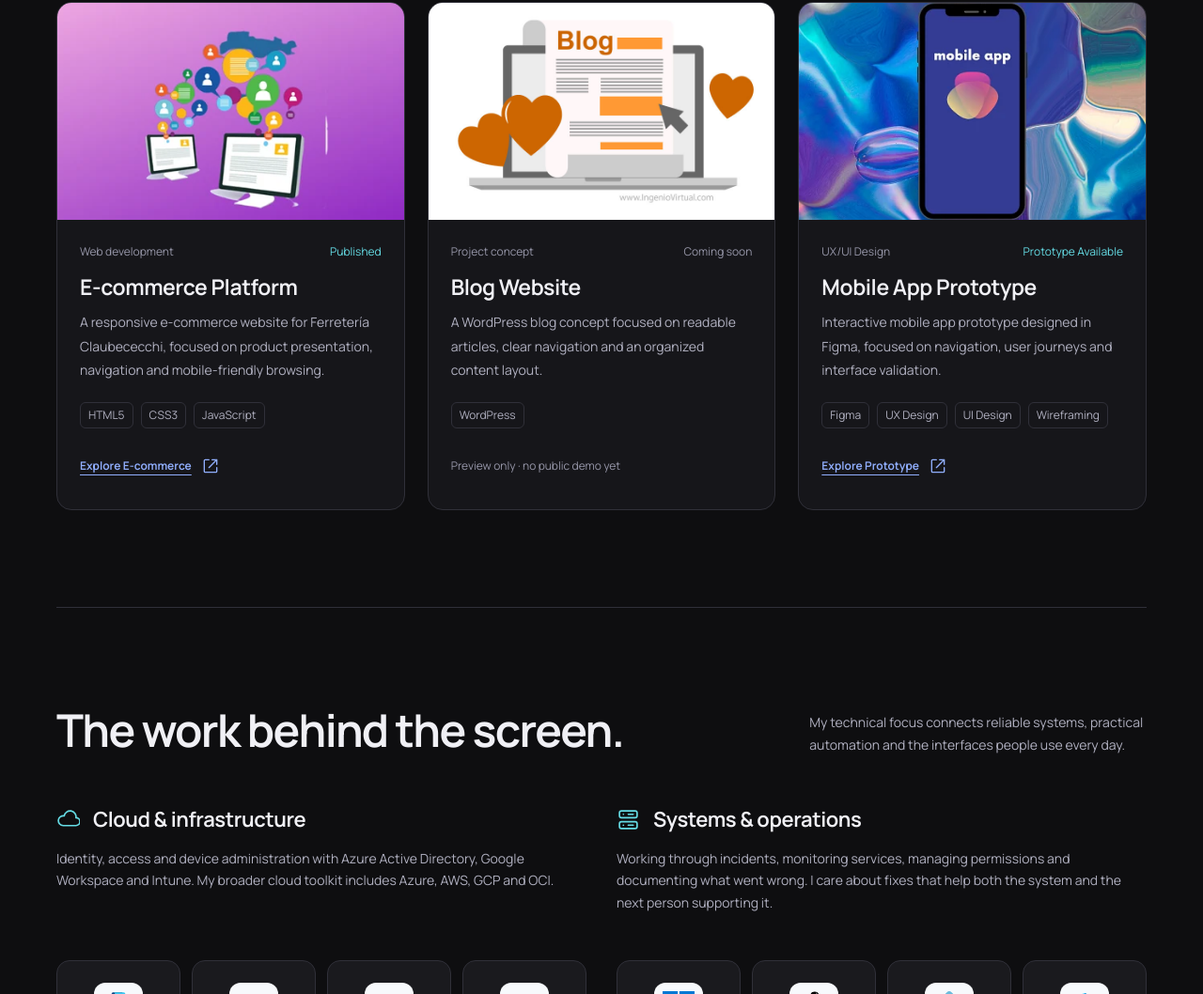
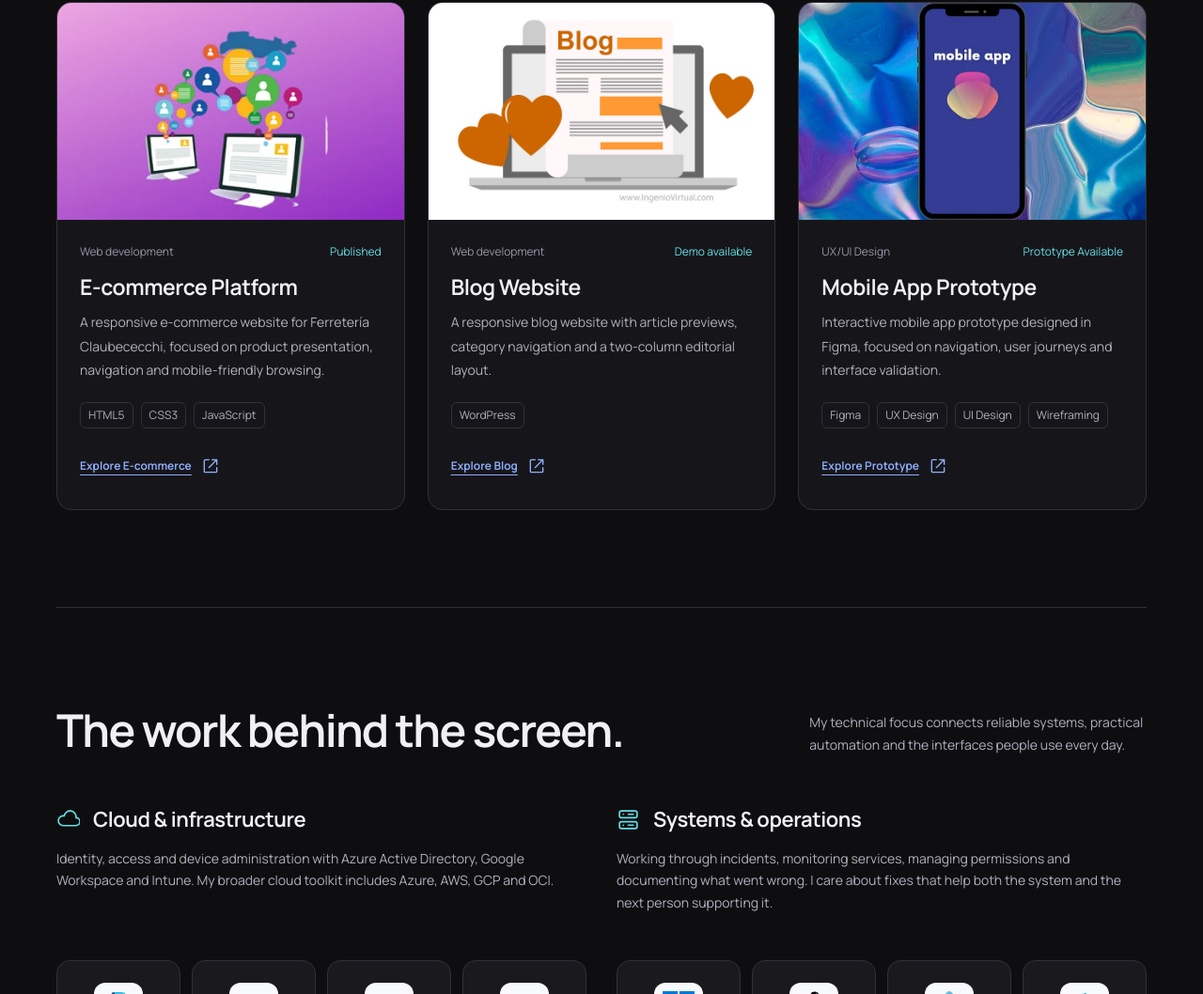
Before and after one commit to fede3500/portfolio, a plain HTML site: page index.html in a window 1280 px wide. Shown: the part 1505-2563 px from the top of the page at 94% size. Drawn offline with Linux system fonts and the light colour scheme.

Commit message:
feat(projects): add WordPress blog website to portfolio

```diff
--- a/index.html
+++ b/index.html
@@ -428,17 +428,17 @@
       <div class="project-body">
        <div class="project-meta">
         <span>
-         Project concept
-        </span>
-        <span>
-         Coming soon
+         Web development
+        </span>
+        <span class="project-status">
+         Demo available
         </span>
        </div>
        <h3>
         Blog Website
        </h3>
        <p>
-        A WordPress blog concept focused on readable articles, clear navigation and an organized content layout.
+        A responsive blog website with article previews, category navigation and a two-column editorial layout.
        </p>
        <div class="project-end">
         <ul aria-label="Technologies" class="tag-list">
@@ -446,9 +446,13 @@
           WordPress
          </li>
         </ul>
-        <span class="project-unavailable">
-         Preview only · no public demo yet
-        </span>
+        <a class="text-link" href="https://fede3500.github.io/wordpress-blog/" rel="noopener noreferrer" target="_blank">
+         Explore Blog
+         <svg aria-hidden="true" class="icon">
+          <use href="#i-external">
+          </use>
+         </svg>
+        </a>
        </div>
       </div>
      </article>
```
